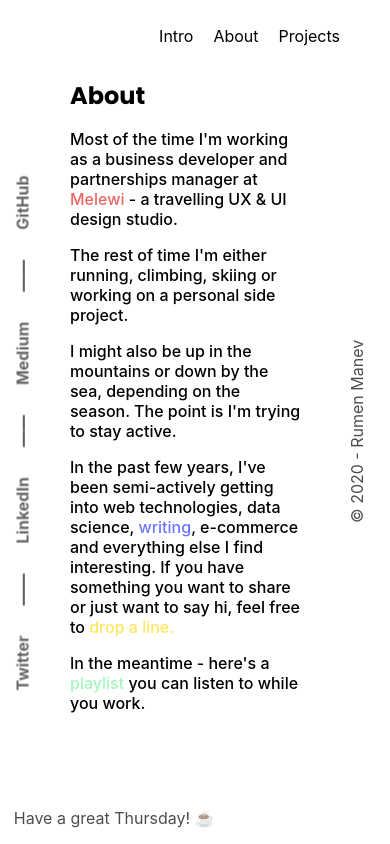
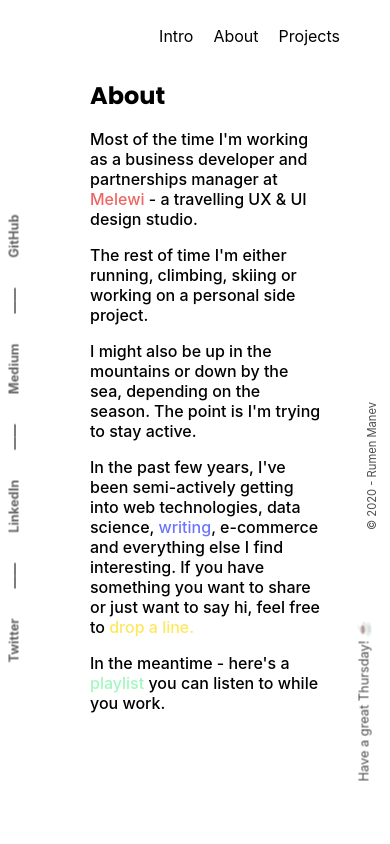
Before and after one commit to rum-n/rmanev7-react, a React (Create React App) app: page / in a window 390 px wide. Both pictures are taken after a click on the item "About". Built offline with nearby package versions, Linux system fonts and the light colour scheme.

Commit message:
responsive fixes

```diff
--- a/public/index.html
+++ b/public/index.html
@@ -15,7 +15,7 @@
     <title>Rumen Manev - Projects & Thoughts</title>
   </head>
   <body>
-    <noscript>You need to enable JavaScript to run this app.</noscript>
+
     <div id="root"></div>
   </body>
 </html>
--- a/src/components/about/about.css
+++ b/src/components/about/about.css
@@ -27,8 +27,8 @@
     .about {
         font-size: 1em;
         text-align: left;
-        margin-left: 70px;
-        margin-top:20%;
+        margin-left: 90px;
+        margin-top: 20%;
         width: 60%;
         font-weight: 500;
         opacity: 0.7;
--- a/src/components/daytoday/today.css
+++ b/src/components/daytoday/today.css
@@ -1,3 +1,4 @@
+@media screen and (min-width: 851px) {
     .today {
         color: #000;
         opacity: 0.7;
@@ -6,3 +7,18 @@
         bottom: 0;
         text-align: center;
     }
+  }
+
+  /* If the screen size is 850px wide or less */
+  @media screen and (max-width: 850px) {
+    .today {
+        color: #000;
+        opacity: 0.7;
+        position: fixed;
+        right: -135px;
+        transform: rotate(-90deg);
+        transform-origin: left;
+        bottom: 5%;
+        font-size: 0.8em;
+    }
+  }
--- a/src/components/footer/Footer.js
+++ b/src/components/footer/Footer.js
@@ -14,7 +14,6 @@ const Footer = () => {
                 <li>——</li>
                 <li><a href='https://github.com/rum-n'>GitHub</a></li>
             </ul>
-            {/* <p>Have a great {getByDisplayValue()}!</p> */}
         </div>
     );
 }
--- a/src/components/footer/footer.css
+++ b/src/components/footer/footer.css
@@ -16,12 +16,20 @@
     font-size: 1.2em;
 }
 
-  /* If the screen size is 600px wide or less, set the font-size of <div> to 30px */
-  @media screen and (max-width: 600px) {
+  /* If the screen size is 850px wide or less */
+  @media screen and (max-width: 850px) {
     .social {
-      font-size: 1em;
-      left: -270px;
+      font-size: 0.8em;
+      left: -245px;
     }
+
+    .footer {
+      opacity: 0.7;
+      position: fixed;
+      bottom: 35%;
+      right: -110px;
+      font-size: 0.7em;
+  }
   }
 
 .social a {
--- a/src/components/projects/projects.css
+++ b/src/components/projects/projects.css
@@ -13,6 +13,21 @@
         width: 60%;
         font-weight: 500;
         opacity: 0.7;
+    }
+
+    .projectCard {
+        display: grid;
+        grid-template-columns: 4fr 7fr;
+        box-shadow: 0px 9px 24px rgba(0, 0, 0, 0.06);
+        margin-bottom: 20px;
+        transition: all 150ms ease-in-out;
+        text-decoration: none;
+    }
+
+    .projectBlurb {
+        font-size: 0.8em;
+        padding: 3px;
+        margin-right: 20px;
     }
   }
 
@@ -33,15 +48,21 @@
         font-weight: 500;
         opacity: 0.7;
     }
-  }
 
     .projectCard {
         display: grid;
-    grid-template-columns: 4fr 7fr;
         box-shadow: 0px 9px 24px rgba(0, 0, 0, 0.06);
         margin-bottom: 20px;
         transition: all 150ms ease-in-out;
         text-decoration: none;
+    }
+
+    .projectBlurb {
+        font-size: 0.8em;
+        padding: 3px;
+        margin-right: 20px;
+        margin-left: 10px;
+    }
   }
 
 .projectCard:hover {
@@ -53,12 +74,6 @@
 .projectName {
     padding: 3px;
     margin-left: 20px;
-}
-
-.projectBlurb {
-    font-size: 0.8em;
-    padding: 3px;
-    margin-right: 20px;
 }
 
 .projectCardImage {
```
Lines whose indentation alone changed are shown as unchanged.
